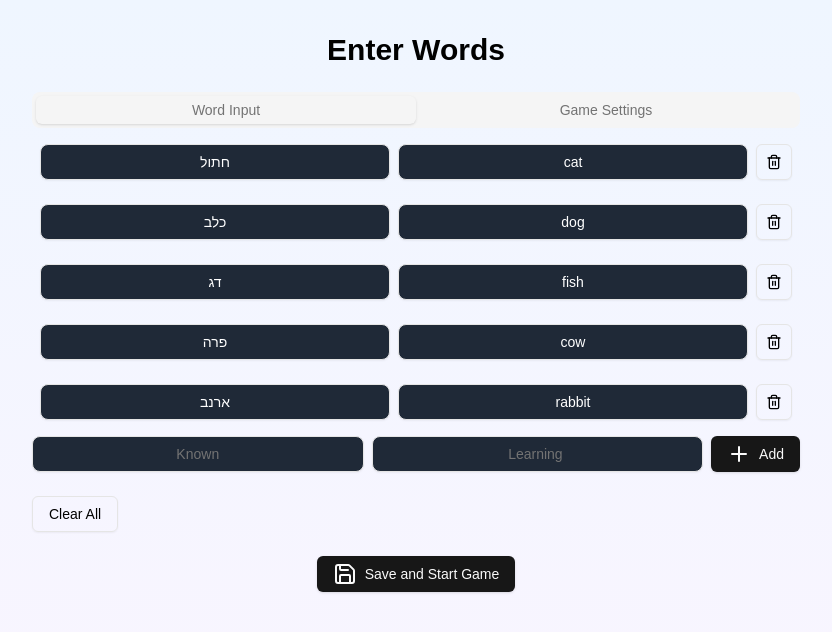
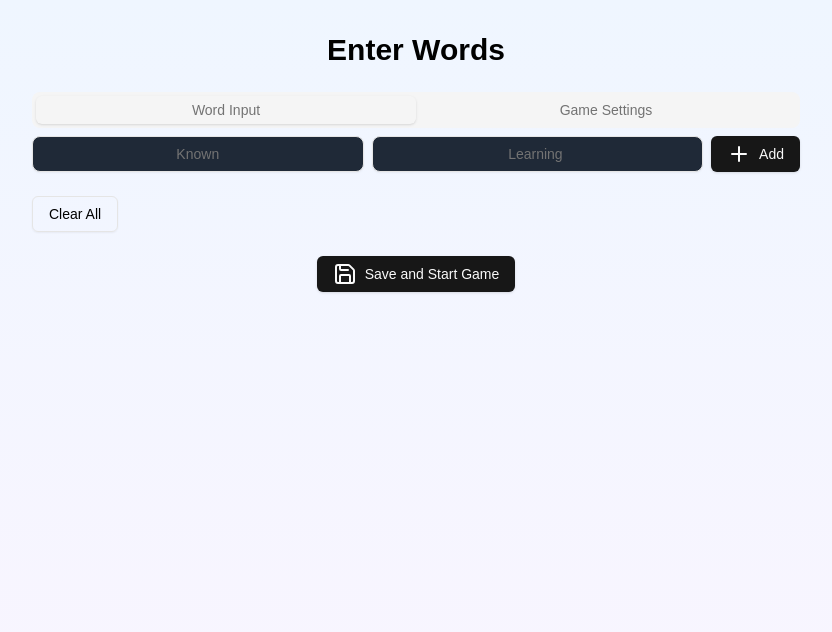
Before and after one commit to Daniel-Nashnaz/lingo-match, a Next.js app: page /input-words in a window 1280 px wide. Shown: the top 632 px of the page, without its empty margins (224-1056 px from the left). Built offline with nearby package versions, Linux system fonts and the light colour scheme.

Commit message:
[BUILD] fixed unused code

```diff
--- a/src/app/game/page.tsx
+++ b/src/app/game/page.tsx
@@ -22,7 +22,6 @@ import {
 } from "./gameHelpers";
 import HeartDisplay from "@/components/game/heartDisplay";
 import ErrorBoundary from "@/components/utils/errorBoundary";
-import test from "node:test";
 export default function Game() {
   const router = useRouter();
   const { words, gameSettings, setGameResult } = useAppContext();
--- a/src/app/input-words/page.tsx
+++ b/src/app/input-words/page.tsx
@@ -30,7 +30,7 @@ const INITIAL_WORD_PAIRS: WordPair[] = [
 export default function InputPage() {
   const router = useRouter();
   const { words, setWords } = useAppContext();
-  const [wordPairs, setWordPairs] = useState<WordPair[]>(INITIAL_WORD_PAIRS);
+  const [wordPairs, setWordPairs] = useState<WordPair[]>(words);
   const [newPair, setNewPair] = useState<WordPair>({
     wordKnown: "",
     wordLearn: "",
```
Also changed, not shown: .eslintrc.json.
